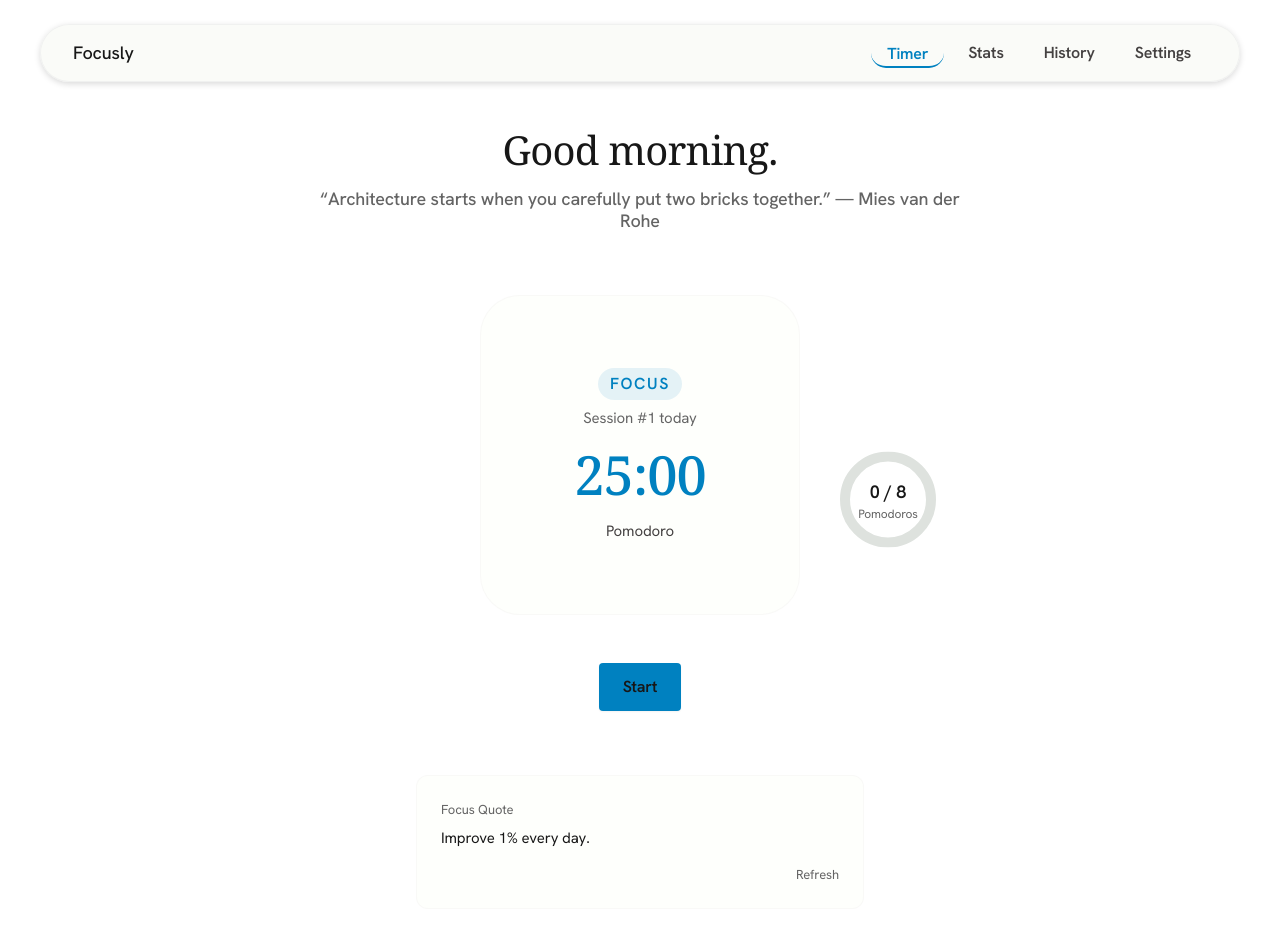
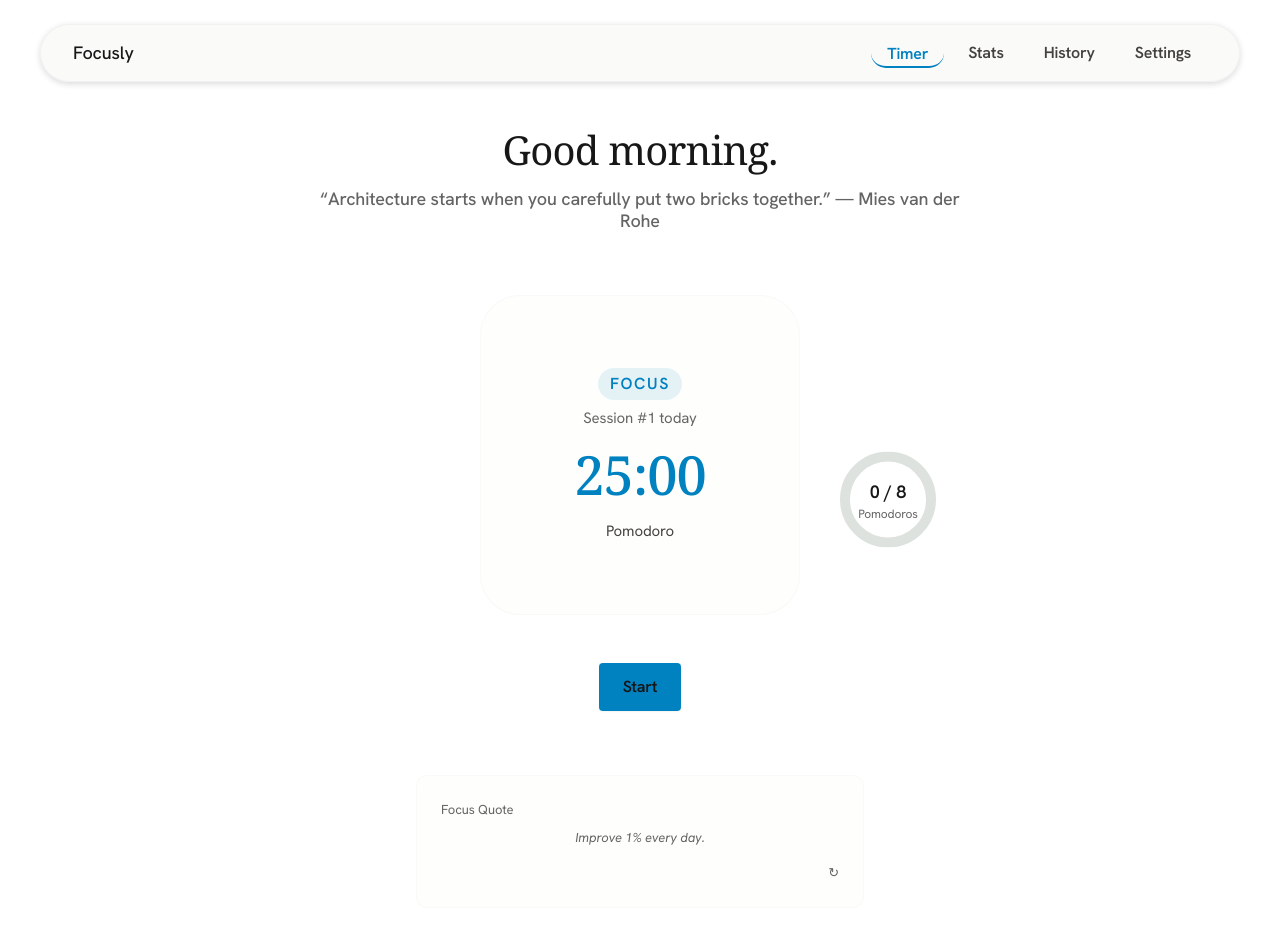
Before and after one commit to lequangtuyen543/Focusly, a React (Vite) app in the folder focusly-client/: page / in a window 1280 px wide. Shown: the top 952 px of the page. Built offline with nearby package versions, Linux system fonts and the light colour scheme.

Commit message:
`src/components/timer/FocusQuote.tsx`

```diff
--- /dev/null
+++ b/focusly-client/src/components/timer/FocusQuote.tsx
@@ -0,0 +1,70 @@
+import React, { useCallback, useEffect, useState } from 'react';
+import { getRandomQuote, quotes } from '@/data/quotes';
+
+const TRANSITION_MS = 300;
+
+const FocusQuote: React.FC = () => {
+  const [quote, setQuote] = useState<string>('');
+  const [visible, setVisible] = useState<boolean>(false);
+
+  useEffect(() => {
+    const q = getRandomQuote();
+    setQuote(q);
+    // reveal with fade-in
+    // run on next tick to allow transition to apply
+    requestAnimationFrame(() => setVisible(true));
+  }, []);
+
+  const pickDifferent = useCallback(() => {
+    if (!quotes || quotes.length === 0) return 'Stay focused.';
+    if (quotes.length === 1) return quotes[0];
+    let attempt = 0;
+    let next = getRandomQuote();
+    while (next === quote && attempt < 8) {
+      next = getRandomQuote();
+      attempt += 1;
+    }
+    return next;
+  }, [quote]);
+
+  const handleRefresh = useCallback(() => {
+    // fade out, swap text, fade in
+    setVisible(false);
+    window.setTimeout(() => {
+      const next = pickDifferent();
+      setQuote(next);
+      // allow layout/DOM update then fade in
+      requestAnimationFrame(() => setVisible(true));
+    }, TRANSITION_MS);
+  }, [pickDifferent]);
+
+  return (
+    <section className="w-full max-w-md mx-auto mt-8">
+      <div className="bg-off-white rounded-xl p-6 border border-outline-variant/10 shadow-card">
+        <div className="font-caption text-caption text-medium-gray mb-2">Focus Quote</div>
+
+        <div
+          className={`font-caption text-caption text-medium-gray italic text-center transition-opacity duration-300 motion-reduce:transition-none ${
+            visible ? 'opacity-100' : 'opacity-0'
+          }`}
+          aria-live="polite"
+        >
+          {quote}
+        </div>
+
+        <div className="mt-4 flex justify-end">
+          <button
+            type="button"
+            aria-label="Refresh quote"
+            className="text-caption text-medium-gray hover:text-cofounder-blue focus:outline-none focus:ring-2 focus:ring-cofounder-blue/30 rounded"
+            onClick={handleRefresh}
+          >
+            ↻
+          </button>
+        </div>
+      </div>
+    </section>
+  );
+};
+
+export default FocusQuote;
--- a/focusly-client/src/pages/TimerPage.tsx
+++ b/focusly-client/src/pages/TimerPage.tsx
@@ -3,13 +3,13 @@ import { SessionStatus, TimerDisplay, TimerControls } from '@/components/timer';
 import { isToday } from '@/utils/dateUtils';
 import DailyProgress from '@/components/timer/DailyProgress';
 import useTimer from '@/hooks/useTimer';
-import { getRandomQuote } from '@/data/quotes';
+import FocusQuote from '@/components/timer/FocusQuote';
 import { useSessionStore } from '@/store/sessionStore';
 import { useStreakStore } from '@/store/streakStore';
 import { useTimerStore } from '@/store/timerStore';
 
 function TimerPage() {
-  const [quote, setQuote] = useState(() => getRandomQuote());
+
   const sessionStore = useSessionStore();
   const streakStore = useStreakStore();
 
@@ -95,21 +95,7 @@ function TimerPage() {
         </div>
       </section>
 
-      {/* Quote card */}
-      <section className="w-full max-w-md mx-auto mt-8">
-        <div className="bg-off-white rounded-xl p-6 border border-outline-variant/10 shadow-card">
-          <div className="font-caption text-caption text-medium-gray mb-2">Focus Quote</div>
-          <div className="font-body text-body text-dark-charcoal">{quote}</div>
-          <div className="mt-4 flex justify-end">
-            <button
-              className="text-caption text-medium-gray hover:text-cofounder-blue"
-              onClick={() => setQuote(getRandomQuote())}
-            >
-              Refresh
-            </button>
-          </div>
-        </div>
-      </section>
+      <FocusQuote />
     </div>
   );
 }
```
Also changed, not shown: 1 other file (tests, documents, lock files or other folders).
